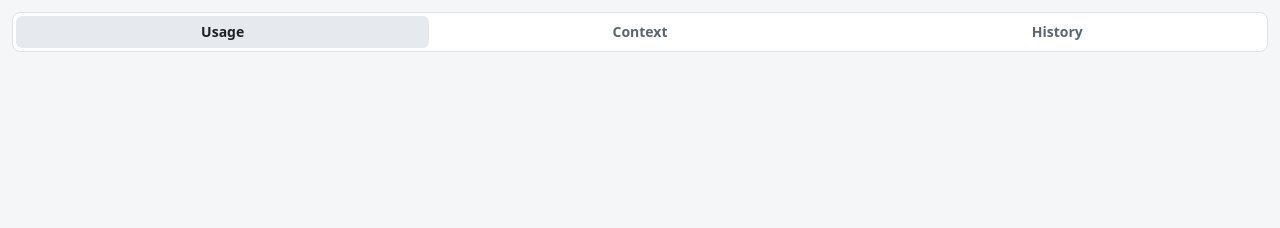
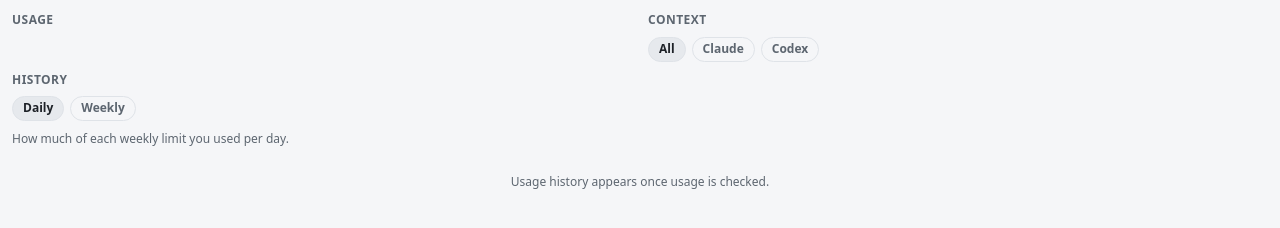
Before and after one commit to bradtraversy/agent-context-monitor, a website built with Vite: page index.html in a window 1280 px wide. Built offline with nearby package versions, Linux system fonts and the light colour scheme.

Commit message:
Show every panel side by side when the window is widened

```diff
--- a/index.html
+++ b/index.html
@@ -21,8 +21,8 @@
       </nav>
     </header>
     <main>
-      <section role="tabpanel" id="panel-usage" aria-labelledby="tab-usage"></section>
-      <section role="tabpanel" id="panel-context" aria-labelledby="tab-context" hidden>
+      <section role="tabpanel" id="panel-usage" data-title="Usage" aria-labelledby="tab-usage"></section>
+      <section role="tabpanel" id="panel-context" data-title="Context" aria-labelledby="tab-context" hidden>
         <div class="filter" role="radiogroup" aria-label="Show chats from">
           <button role="radio" data-provider="all" aria-checked="true">All</button>
           <button role="radio" data-provider="claude" aria-checked="false">Claude</button>
@@ -30,7 +30,7 @@
         </div>
         <div id="chat-list"></div>
       </section>
-      <section role="tabpanel" id="panel-history" aria-labelledby="tab-history" hidden>
+      <section role="tabpanel" id="panel-history" data-title="History" aria-labelledby="tab-history" hidden>
         <div class="filter" role="radiogroup" aria-label="Group usage by">
           <button role="radio" data-range="daily" aria-checked="true">Daily</button>
           <button role="radio" data-range="weekly" aria-checked="false">Weekly</button>
--- a/src/main.ts
+++ b/src/main.ts
@@ -76,6 +76,8 @@ const historyPanel = document.querySelector<HTMLElement>("#panel-history")!;
 const rangeButtons = [...document.querySelectorAll<HTMLButtonElement>(".filter [data-range]")];
 let range: Range = localStorage.getItem("historyRange") === "weekly" ? "weekly" : "daily";
 let history: ProviderHistory[] = [];
+// Widening the window shows every panel at once, with longer history.
+const wide = matchMedia("(min-width: 760px)");
 const tabs = [...document.querySelectorAll<HTMLButtonElement>('[role="tab"]')];
 
 let snapshot: Snapshot | null = null;
@@ -246,10 +248,15 @@ function historyCard(h: ProviderHistory): string {
       const height = b.used === null ? 0 : Math.max(b.used > 0 ? 2 : 0, (b.used / max) * 100);
       const level = range === "weekly" && b.used !== null ? levelFor(b.used) : "accent";
       const date = new Date(b.start * 1000);
+      // A month of daily bars is too tight to label each one, so label every seventh back from today.
       const tick =
-        range === "daily"
-          ? date.toLocaleDateString([], { weekday: "narrow" })
-          : date.toLocaleDateString([], { month: "numeric", day: "numeric" });
+        range === "weekly"
+          ? date.toLocaleDateString([], { month: "numeric", day: "numeric" })
+          : !wide.matches
+            ? date.toLocaleDateString([], { weekday: "narrow" })
+            : (bars.length - 1 - i) % 7 === 0
+              ? date.toLocaleDateString([], { month: "short", day: "numeric" })
+              : "";
       const text = `${barLabel(b)}: ${barValue(b)}`;
       return `<button class="col" data-index="${i}" data-empty="${b.used === null}" data-current="${b.current}"
           aria-label="${escape(text)}" title="${escape(text)}">
@@ -278,8 +285,12 @@ function renderHistory() {
 }
 
 async function loadHistory() {
-  if (historyPanel.hidden) return;
-  history = await invoke<ProviderHistory[]>("get_history", { utcOffsetMinutes: -new Date().getTimezoneOffset() });
+  if (historyPanel.hidden && !wide.matches) return;
+  history = await invoke<ProviderHistory[]>("get_history", {
+    utcOffsetMinutes: -new Date().getTimezoneOffset(),
+    days: wide.matches ? 30 : 14,
+    weeks: wide.matches ? 12 : 8,
+  });
   renderHistory();
 }
 
@@ -339,3 +350,5 @@ invoke<Snapshot>("get_snapshot").then((s) => {
 setInterval(render, 30_000);
 // New readings arrive every few minutes at most, so a slow refresh keeps the chart current.
 setInterval(loadHistory, 60_000);
+wide.addEventListener("change", loadHistory);
+loadHistory();
--- a/src/styles.css
+++ b/src/styles.css
@@ -343,6 +343,8 @@ h3 {
 }
 
 .tick {
+  height: 14px;
+  line-height: 14px;
   font-size: 10px;
   text-align: center;
   white-space: nowrap;
@@ -358,3 +360,55 @@ h3 {
   min-height: 1.4em;
   margin-top: 8px;
 }
+
+/* Wide windows drop the tabs and show every panel, with history across the bottom. */
+@media (min-width: 760px) {
+  header {
+    display: none;
+  }
+
+  main {
+    display: grid;
+    grid-template-columns: 1fr 1fr;
+    gap: 0 16px;
+    align-items: start;
+    padding-top: 12px;
+  }
+
+  [role="tabpanel"][hidden] {
+    display: block;
+  }
+
+  [role="tabpanel"]::before {
+    content: attr(data-title);
+    display: block;
+    margin-bottom: 8px;
+    font-size: 12px;
+    font-weight: 700;
+    text-transform: uppercase;
+    letter-spacing: 0.04em;
+    color: var(--muted);
+  }
+
+  #panel-history {
+    grid-column: 1 / -1;
+  }
+
+  #history-list {
+    display: grid;
+    grid-template-columns: 1fr 1fr;
+    gap: 0 16px;
+  }
+
+  #history-list > :not(.card) {
+    grid-column: 1 / -1;
+  }
+
+  .chart {
+    height: 140px;
+  }
+
+  .tick {
+    overflow: visible;
+  }
+}
```
Also changed, not shown: 2 other files.
